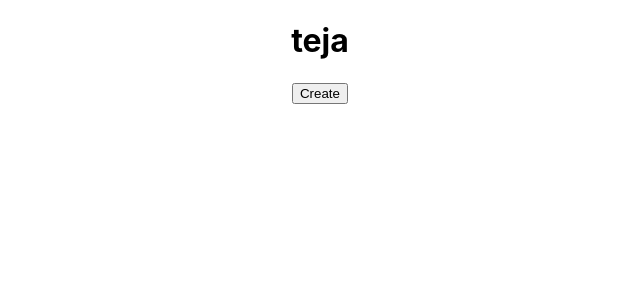
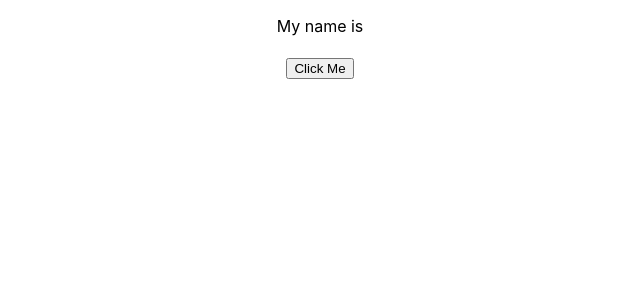
Before and after one commit to MeghaGowda1223456/Git-practice-second-batch, a React (Create React App) app: page / in a window 1280 px wide. Shown: the top 300 px of the page, without its empty margins (320-960 px from the left). Built offline with nearby package versions, Linux system fonts and the light colour scheme.

Commit message:
first commit

```diff
--- a/src/App.js
+++ b/src/App.js
@@ -4,13 +4,17 @@ import DataComponents from "./components/DataComponents";
 import { useState } from "react";
 import ComponentA from "./components/ComponentA";
 import ComponentB from "./components/ComponentB";
+import Viddd from "./components/Viddd";
 
 function App() {
   const [state, setState] = useState(true);
   return (
     <div className="App">
-      <ComponentB/>
-      {state ? <DataComponents setState={setState} /> : <ComponentA />}
+      {/* <ComponentB/>
+      {state ? <DataComponents setState={setState} /> : <ComponentA />} */}
+      <Viddd/>
+
+
     </div>
   );
 }
--- /dev/null
+++ b/src/components/Viddd.js
@@ -0,0 +1,21 @@
+import React, { useState } from 'react'
+
+function Viddd() {
+
+    const [first, setfirst] = useState("")
+
+let giveName =()=>{
+    setfirst("Buhahaha")
+}
+
+  return (
+    <div>
+        <p>My name is</p>
+        <h1>{first}</h1>
+        <button onClick={giveName}>Click Me</button>
+    </div>
+
+  )
+}
+
+export default Viddd
```
